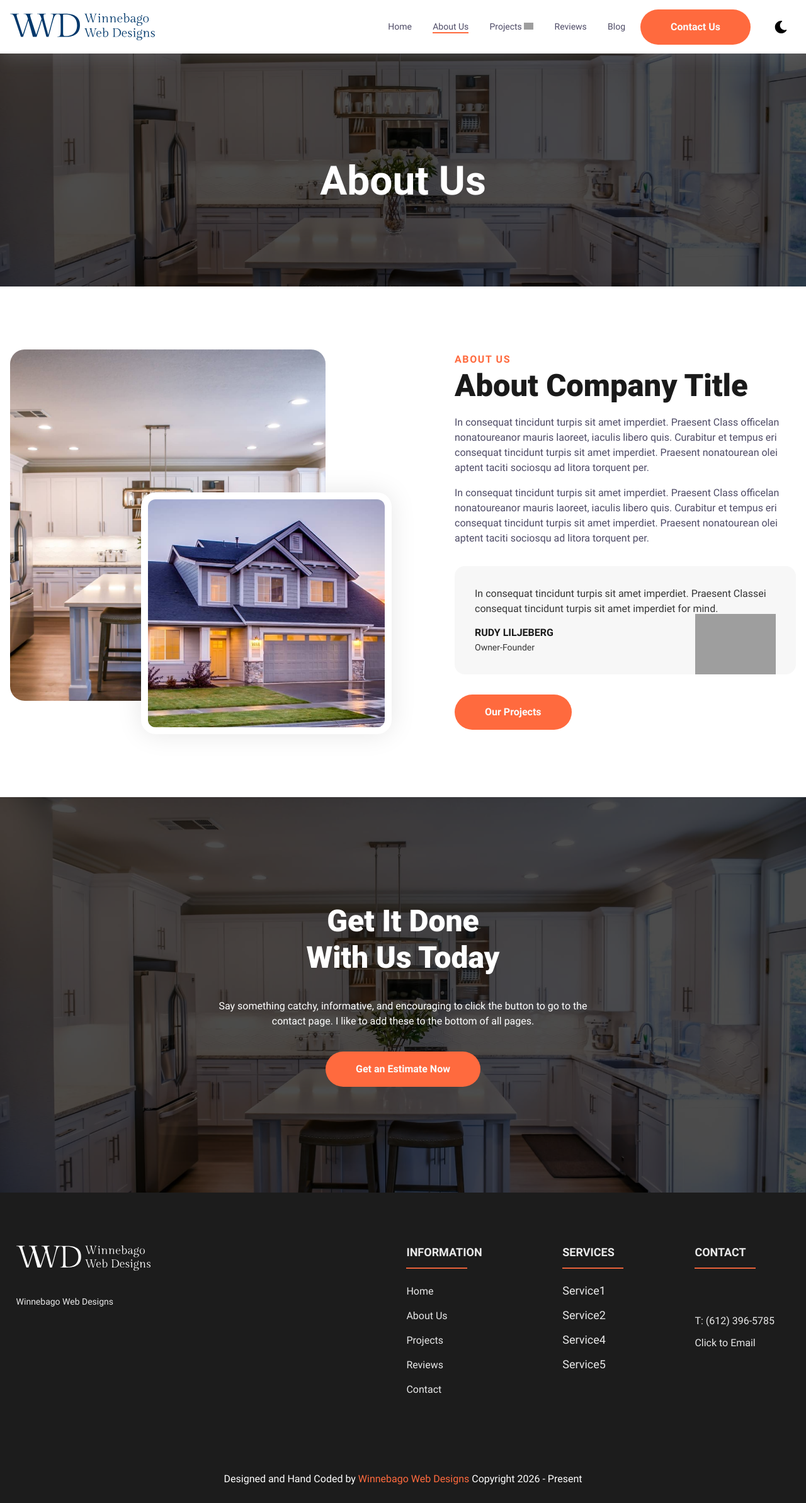
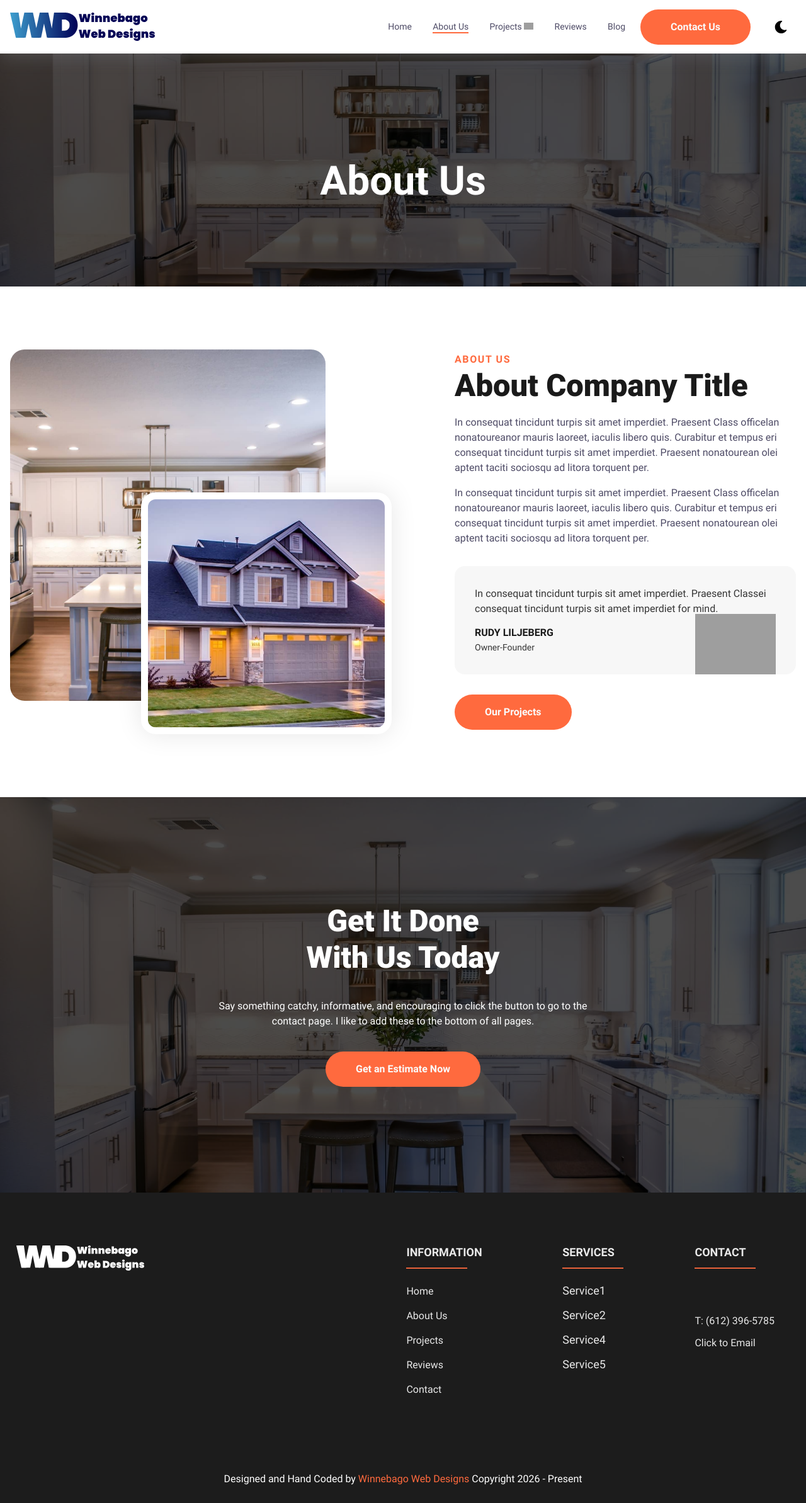
Before and after one commit to WinnebagoWebDesigns/Winnebago-Web-Designs, an Eleventy site: page src/content/pages/about.html in a window 1280 px wide. Shown: the whole page at 63% size. Built offline with nearby package versions, Linux system fonts and the light colour scheme; Eleventy itself is replaced by a stand-in of ours; files that its build step writes are made by us from their sources; grey boxes are pictures that could not be loaded.

Commit message:
Updated WWD logo + favicons

```diff
--- a/src/_includes/components/footer.html
+++ b/src/_includes/components/footer.html
@@ -5,10 +5,7 @@
 <footer id="footer">
     <div class="container">
         <div class="left-section">
-            <a class="logo" href="/"><img loading="lazy" decoding="async" src="/assets/svgs/WWD_text_vector_white.svg" alt="logo" width="580" height="108"></a>
-            <p>
-                Winnebago Web Designs
-            </p>
+            <a class="logo" href="/"><img loading="lazy" decoding="async" src="/assets/svgs/WWD_logo_text_white.svg" alt="logo" width="580" height="108"></a>
         </div>
         <div class="right-section">
             <div class="lists">
--- a/src/_includes/components/header.html
+++ b/src/_includes/components/header.html
@@ -6,7 +6,7 @@
     <div class="cs-container">
         <!--Nav Logo-->
         <a href="/" class="cs-logo" aria-label="back to home" tabindex="2">
-            <img src="/assets/svgs/WWD_text_vector.svg" alt="" width="290" height="54" aria-hidden="true" decoding="async">
+            <img src="/assets/svgs/WWD_logo_text.svg" alt="" width="290" height="54" aria-hidden="true" decoding="async">
         </a>
         <!--Navigation List-->
         <nav class="cs-nav" role="navigation">
--- a/src/_includes/layouts/base.html
+++ b/src/_includes/layouts/base.html
@@ -16,8 +16,8 @@
         <meta property="og:description" content="{{ description }}"/>
         <meta property="og:type" content="website"/>
         <meta property="og:url" content="{{ client.domain }}{{ page.url }}"/>
-        <meta property="og:image" content="/assets/images/logo-small.png"/>
-        <meta property="og:image:secure_url" content="/assets/images/logo-small.png"/>
+        <meta property="og:image" content="/assets/images/WWD_logo_small.png"/>
+        <meta property="og:image:secure_url" content="/assets/images/WWD_logo_small.png"/>
 
         <!--Favicons-->
         <link rel="apple-touch-icon" sizes="180x180" href="/assets/favicons/apple-touch-icon.png">
```
Also changed, not shown: src/assets/favicons/android-chrome-192x192.png, src/assets/favicons/android-chrome-512x512.png, src/assets/favicons/apple-touch-icon.png, src/assets/favicons/favicon-16x16.png, src/assets/favicons/favicon-32x32.png, src/assets/favicons/favicon.ico, src/assets/favicons/mstile-150x150.png, src/assets/favicons/safari-pinned-tab.svg, src/assets/favicons/site.webmanifest, src/assets/images/WWD_logo_small.png (added), src/assets/images/logo-small.png (deleted), src/assets/svgs/WWD_logo_text.svg (added), src/assets/svgs/WWD_logo_text_white.svg (added), src/assets/svgs/WWD_text_vector.svg (deleted), 1 more files.
